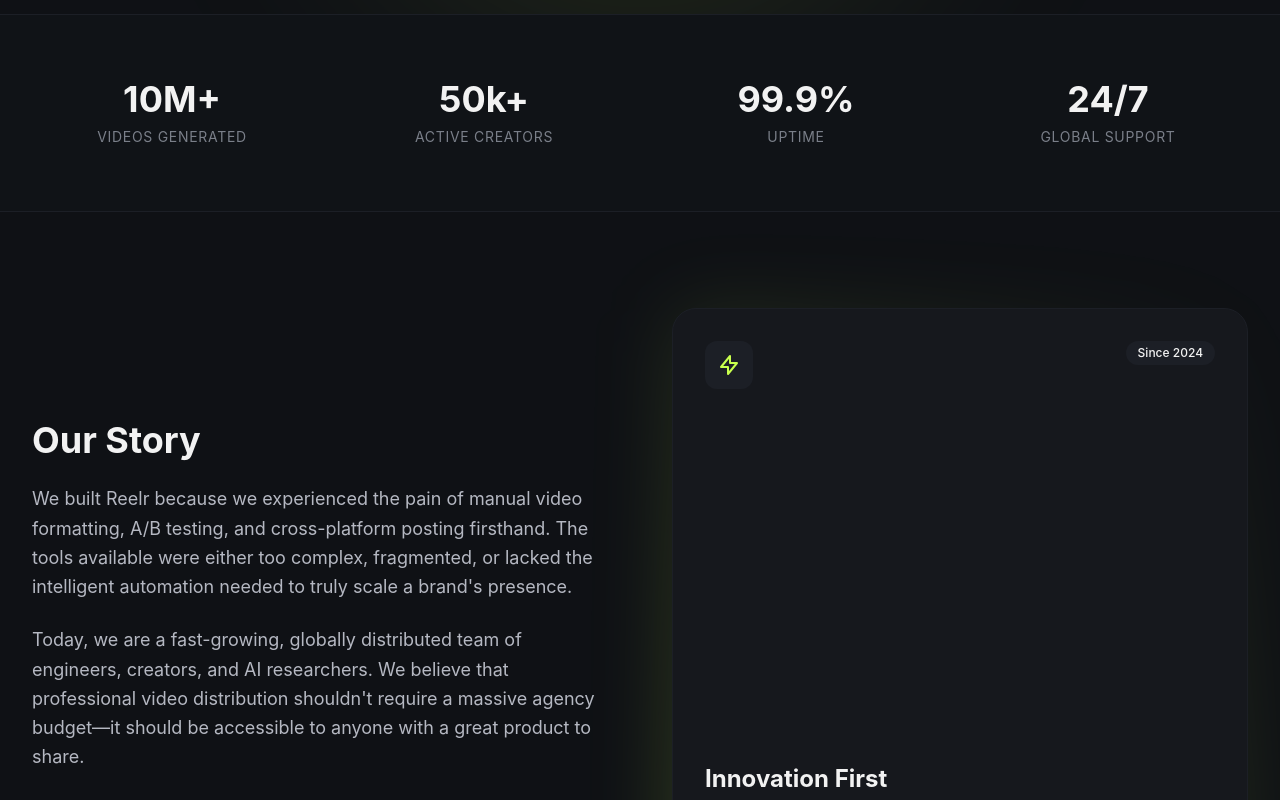
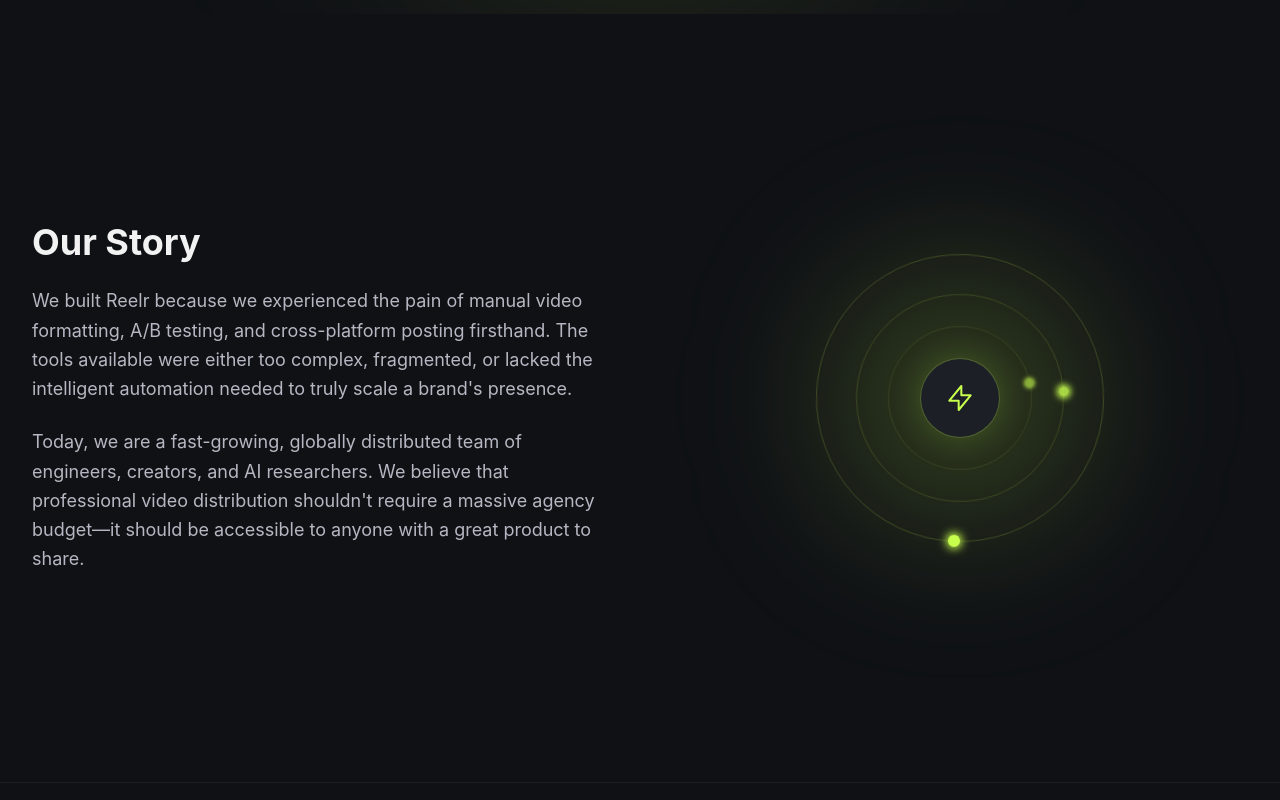
Before and after one commit to Ajay70452/clipking_landing, a Next.js app: page /about in a window 1280 px wide. Shown: the part 540-1340 px from the top of the page. Built offline with nearby package versions, Linux system fonts and the light colour scheme.

Commit message:
Replace story card with orbital animation, remove stats section

```diff
--- a/src/app/about/page.tsx
+++ b/src/app/about/page.tsx
@@ -27,29 +27,6 @@ export default function About() {
         </div>
       </section>
 
-      {/* Stats Section */}
-      <section className="py-16 border-y border-dark-surface2 bg-dark-surface1/30">
-        <div className="max-w-7xl mx-auto px-4 sm:px-6 lg:px-8">
-          <div className="grid grid-cols-2 md:grid-cols-4 gap-8 text-center">
-            <div>
-              <div className="text-4xl font-bold text-text-primary mb-2">10M+</div>
-              <div className="text-text-muted text-sm uppercase tracking-wider">Videos Generated</div>
-            </div>
-            <div>
-              <div className="text-4xl font-bold text-text-primary mb-2">50k+</div>
-              <div className="text-text-muted text-sm uppercase tracking-wider">Active Creators</div>
-            </div>
-            <div>
-              <div className="text-4xl font-bold text-text-primary mb-2">99.9%</div>
-              <div className="text-text-muted text-sm uppercase tracking-wider">Uptime</div>
-            </div>
-            <div>
-              <div className="text-4xl font-bold text-text-primary mb-2">24/7</div>
-              <div className="text-text-muted text-sm uppercase tracking-wider">Global Support</div>
-            </div>
-          </div>
-        </div>
-      </section>
 
       {/* Story / Content Section */}
       <section className="py-24">
@@ -66,25 +43,47 @@ export default function About() {
                 </p>
               </div>
             </div>
-            {/* Abstract Graphic / Card */}
-            <div className="relative">
-              <div className="absolute inset-0 bg-gradient-to-tr from-primary/20 to-transparent rounded-3xl blur-2xl" />
-              <div className="relative bg-dark-surface1 border border-dark-surface2 rounded-3xl p-8 aspect-square flex flex-col justify-between">
-                <div className="flex justify-between items-start">
-                  <div className="w-12 h-12 rounded-xl bg-dark-surface2 flex items-center justify-center">
-                    <svg className="w-6 h-6 text-primary" fill="none" viewBox="0 0 24 24" stroke="currentColor">
-                      <path strokeLinecap="round" strokeLinejoin="round" strokeWidth={2} d="M13 10V3L4 14h7v7l9-11h-7z" />
-                    </svg>
-                  </div>
-                  <div className="px-3 py-1 rounded-full bg-dark-surface2 text-xs font-medium text-text-primary">
-                    Since 2024
-                  </div>
-                </div>
-                <div>
-                  <h3 className="text-2xl font-bold text-text-primary mb-2">Innovation First</h3>
-                  <p className="text-text-secondary">Continuously pushing the boundaries of generative AI and video processing technologies.</p>
-                </div>
+            {/* Animated Visual */}
+            <div className="relative flex items-center justify-center aspect-square">
+              {/* Ambient glow */}
+              <div className="absolute w-64 h-64 bg-primary/20 rounded-full blur-[80px]" />
+
+              {/* Orbit ring 1 */}
+              <div className="absolute w-72 h-72 rounded-full border border-primary/20"
+                style={{ animation: 'spin 12s linear infinite' }}>
+                <div className="absolute -top-1.5 left-1/2 -translate-x-1/2 w-3 h-3 rounded-full bg-primary shadow-[0_0_8px_2px_#C8FF4D]" />
               </div>
+
+              {/* Orbit ring 2 */}
+              <div className="absolute w-52 h-52 rounded-full border border-primary/15"
+                style={{ animation: 'spin 8s linear infinite reverse' }}>
+                <div className="absolute -top-1.5 left-1/2 -translate-x-1/2 w-2.5 h-2.5 rounded-full bg-primary/80 shadow-[0_0_6px_2px_#C8FF4D]" />
+              </div>
+
+              {/* Orbit ring 3 */}
+              <div className="absolute w-36 h-36 rounded-full border border-primary/10"
+                style={{ animation: 'spin 5s linear infinite' }}>
+                <div className="absolute -top-1 left-1/2 -translate-x-1/2 w-2 h-2 rounded-full bg-primary/60 shadow-[0_0_4px_1px_#C8FF4D]" />
+              </div>
+
+              {/* Core */}
+              <div className="relative w-20 h-20 rounded-full bg-dark-surface2 border border-primary/30 flex items-center justify-center shadow-[0_0_30px_4px_rgba(200,255,77,0.15)]"
+                style={{ animation: 'pulse-core 3s ease-in-out infinite' }}>
+                <svg className="w-8 h-8 text-primary" fill="none" viewBox="0 0 24 24" stroke="currentColor">
+                  <path strokeLinecap="round" strokeLinejoin="round" strokeWidth={1.5} d="M13 10V3L4 14h7v7l9-11h-7z" />
+                </svg>
+              </div>
+
+              <style>{`
+                @keyframes spin {
+                  from { transform: rotate(0deg); }
+                  to { transform: rotate(360deg); }
+                }
+                @keyframes pulse-core {
+                  0%, 100% { box-shadow: 0 0 30px 4px rgba(200,255,77,0.15); }
+                  50% { box-shadow: 0 0 50px 10px rgba(200,255,77,0.3); }
+                }
+              `}</style>
             </div>
           </div>
         </div>
```
